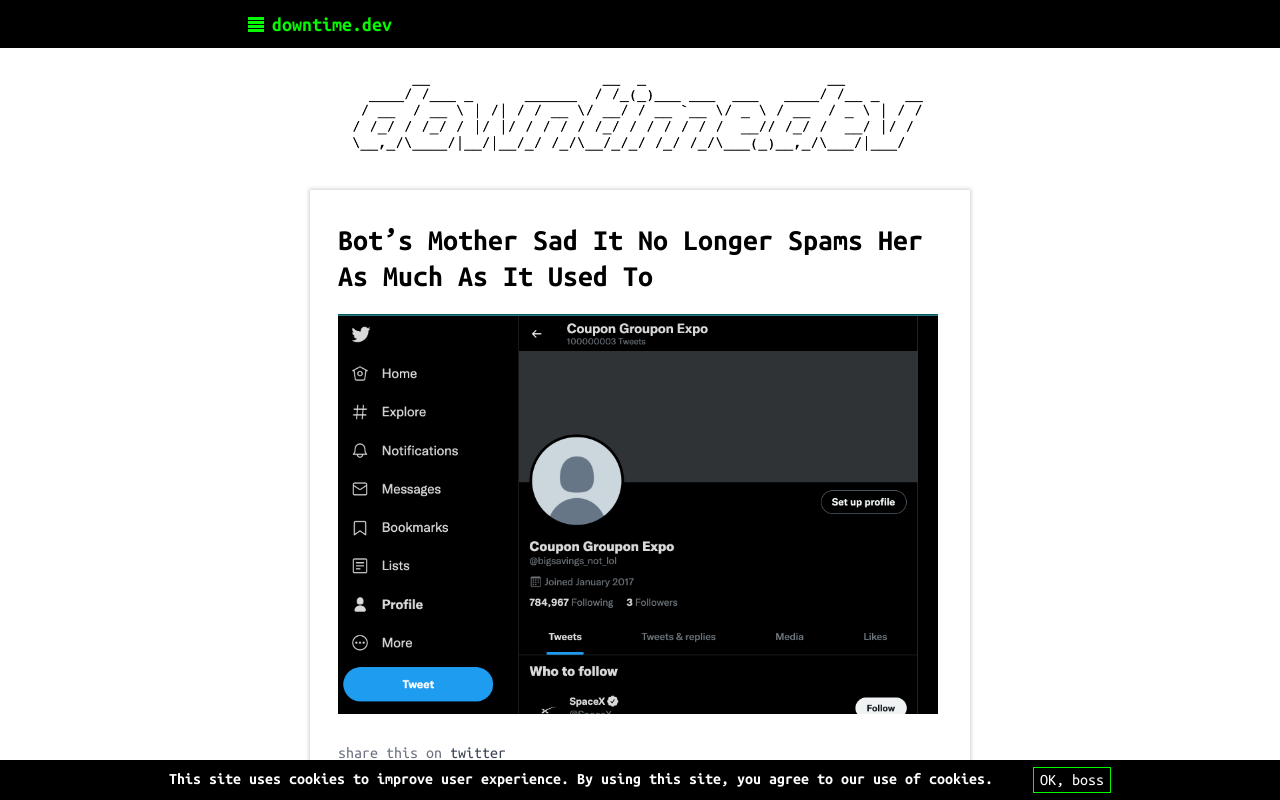
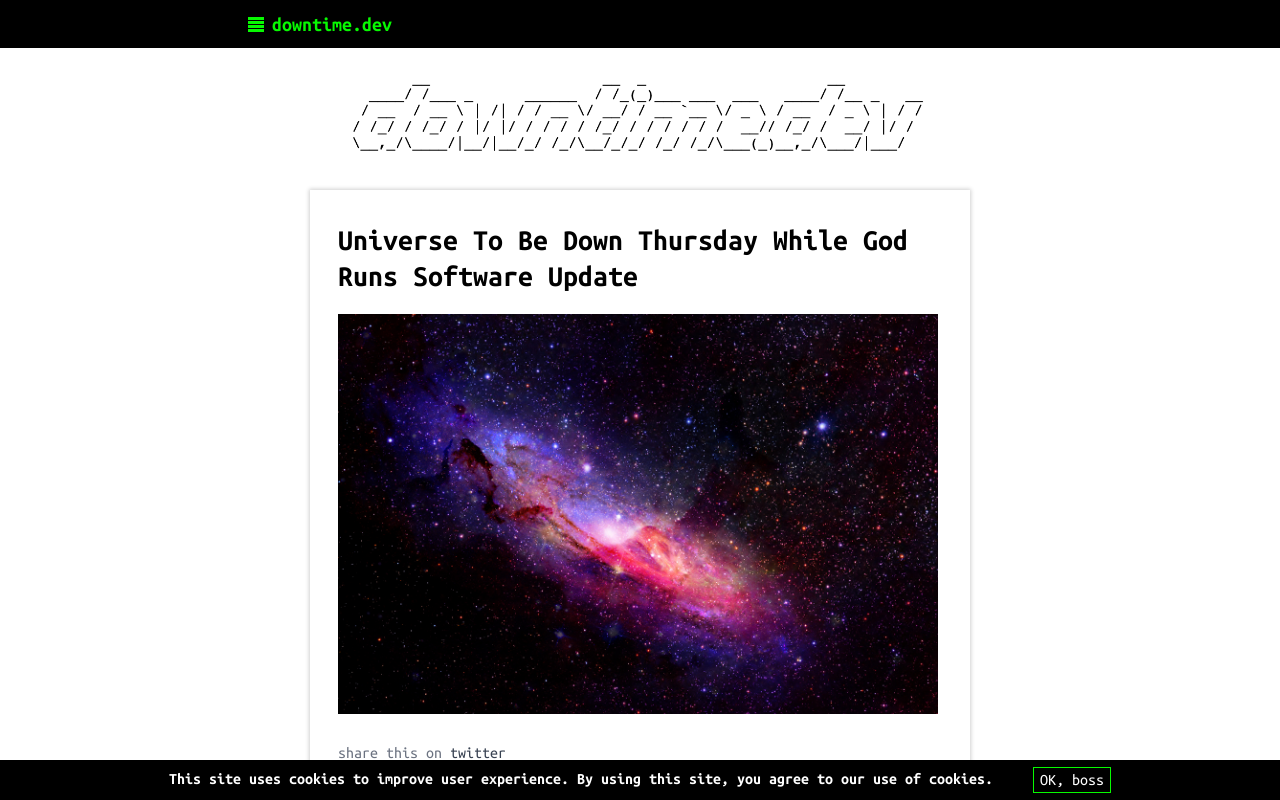
Before and after one commit to gravitational/downtime, a Next.js app: page / in a window 1280 px wide. Shown: the top 800 px of the page. Built offline with nearby package versions, Linux system fonts and the light colour scheme; no server answers.

Commit message:
add joke

```diff
--- a/data/jokes.ts
+++ b/data/jokes.ts
@@ -193,6 +193,14 @@
     pubDate: new Date(2022, 0, 28),
     anchor: 10023,
   },
+  {
+    headline:
+      "Universe To Be Down Thursday While God Runs Software Update",
+    image: "/assets/images/universeDown@2x.jpg",
+    twitterImage: "pic.twitter.com/EVA3DP0eJz",
+    pubDate: new Date(2022, 0, 31),
+    anchor: 10024,
+  },
 ];
 
 //sorted into order by MOST RECENT DATE FIRST
```
Also changed, not shown: twitter.html (+6 -6 lines).
